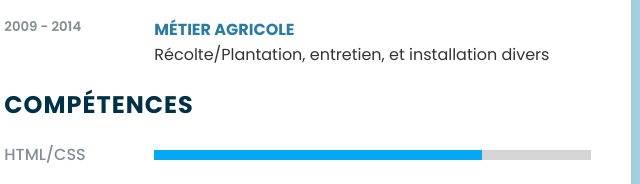
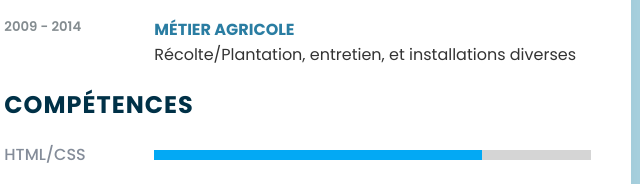
Before and after one commit to disanv03/cv-web-dev, a plain HTML site: page index.html in a window 1280 px wide. Shown: the part 488-672 px from the top of the page, 509-1149 px from the left. Drawn offline with Linux system fonts and the light colour scheme.

Commit message:
correction v2

```diff
--- a/index.html
+++ b/index.html
@@ -144,7 +144,7 @@
                         </div>
                         <div class="text">
                             <h4>Métier Agricole</h4>
-                            <p>Récolte/Plantation, entretien, et installation divers</p>
+                            <p>Récolte/Plantation, entretien, et installations diverses</p>
                         </div>
                     </div>
 
```
